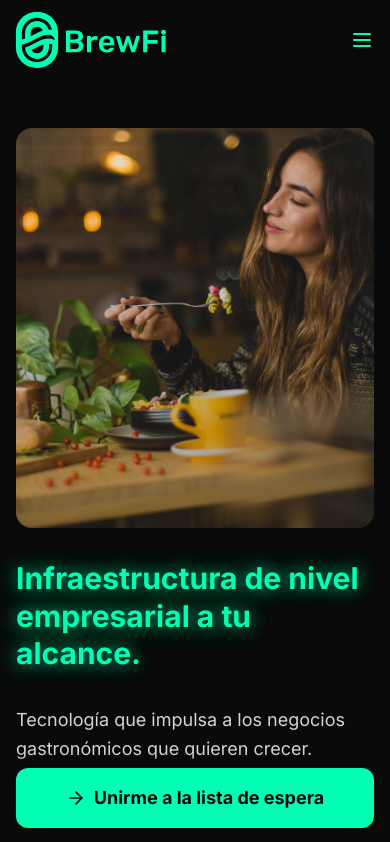
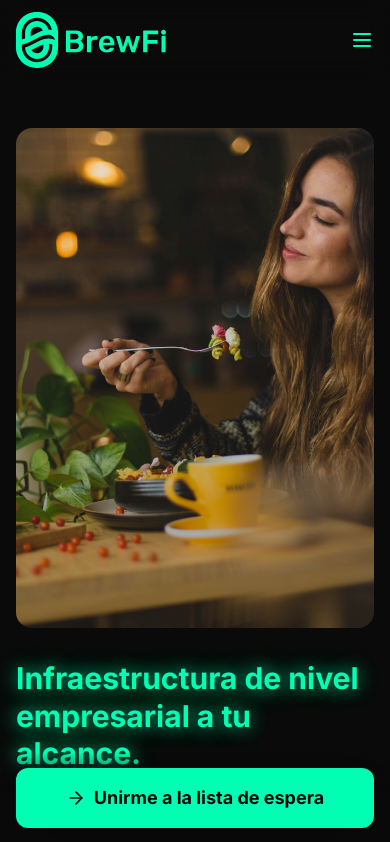
Before and after one commit to zleypner/brewfi_landing, a Next.js app: page / in a window 390 px wide. Shown: the top 842 px of the page. Built offline with nearby package versions, Linux system fonts and the light colour scheme.

Commit message:
[Fix] Adding images with responsiveness

```diff
--- a/app/page.tsx
+++ b/app/page.tsx
@@ -35,12 +35,13 @@ export default function Home() {
           <div className="flex flex-col md:flex-row gap-8 md:gap-12 items-center">
 
             {/* Left Column - Image */}
-            <div className="w-full md:w-1/2 relative h-[400px] md:h-[600px] rounded-2xl overflow-hidden">
+            <div className="w-full md:w-1/2 relative h-[500px] md:h-[600px] rounded-2xl overflow-hidden">
               <Image
                 src="/relaxclient.jpg"
-                alt="Cliente satisfecho usando BrewFi"
+                alt="Barista creando latte art con BrewFi"
                 fill
                 className="object-cover"
+                style={{ objectPosition: '50% 60%' }}
                 priority
               />
               <div className="absolute inset-0 bg-gradient-to-t from-brewfi-dark/30 to-transparent" />
@@ -145,6 +146,19 @@ export default function Home() {
 
         {/* Background Image Section - Below Text */}
         <div className="relative w-full h-[360px] md:h-[420px] overflow-hidden">
+          {/* Mobile Image - Coffee Mug with Latte Art */}
+          <div className="md:hidden absolute inset-0">
+            <Image
+              src="/coffemug.jpeg"
+              alt="Latte art BrewFi"
+              fill
+              className="object-cover"
+              priority
+            />
+          </div>
+
+          {/* Desktop/Tablet Image - Original */}
+          <div className="hidden md:block absolute inset-0">
             <Image
               src="/3.png"
               alt="Soluciones digitales para negocios"
@@ -152,6 +166,8 @@ export default function Home() {
               className="object-cover"
               priority
             />
+          </div>
+
           <div className="absolute inset-0 bg-gradient-to-t from-brewfi-dark/40 via-transparent to-transparent" />
         </div>
       </section>
```
Also changed, not shown: public/coffemug.jpeg (added). Lines whose indentation alone changed are shown as unchanged.
